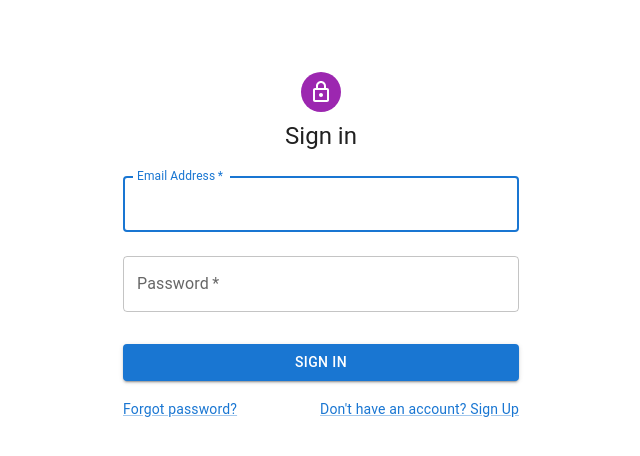
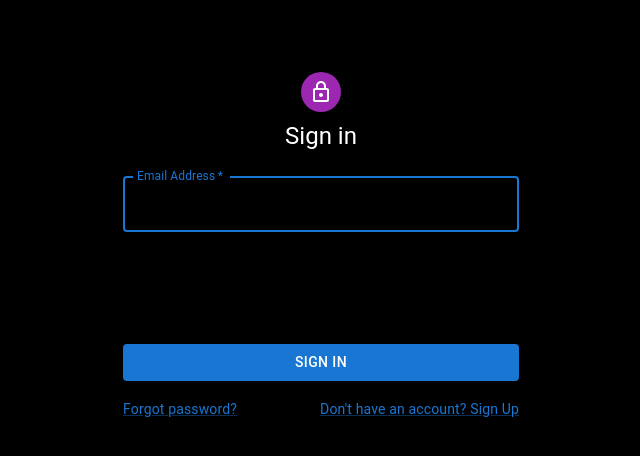
Before and after one commit to pranavvdesai/AdminPanel, a React (Create React App) app: page / in a window 1280 px wide. Shown: the top 456 px of the page, without its empty margins (319-959 px from the left). Built offline with nearby package versions, Linux system fonts and the light colour scheme.

Commit message:
feat: color change

```diff
--- /dev/null
+++ b/public/index.css
@@ -0,0 +1,3 @@
+body {
+    color: black;
+}
--- a/public/index.html
+++ b/public/index.html
@@ -32,7 +32,7 @@
       }
     </style>
   </head>
-  <body>
+  <body style="background-color: black; color: white;">
     <noscript>You need to enable JavaScript to run this app.</noscript>
     <div id="root"></div>
     <!--
```
